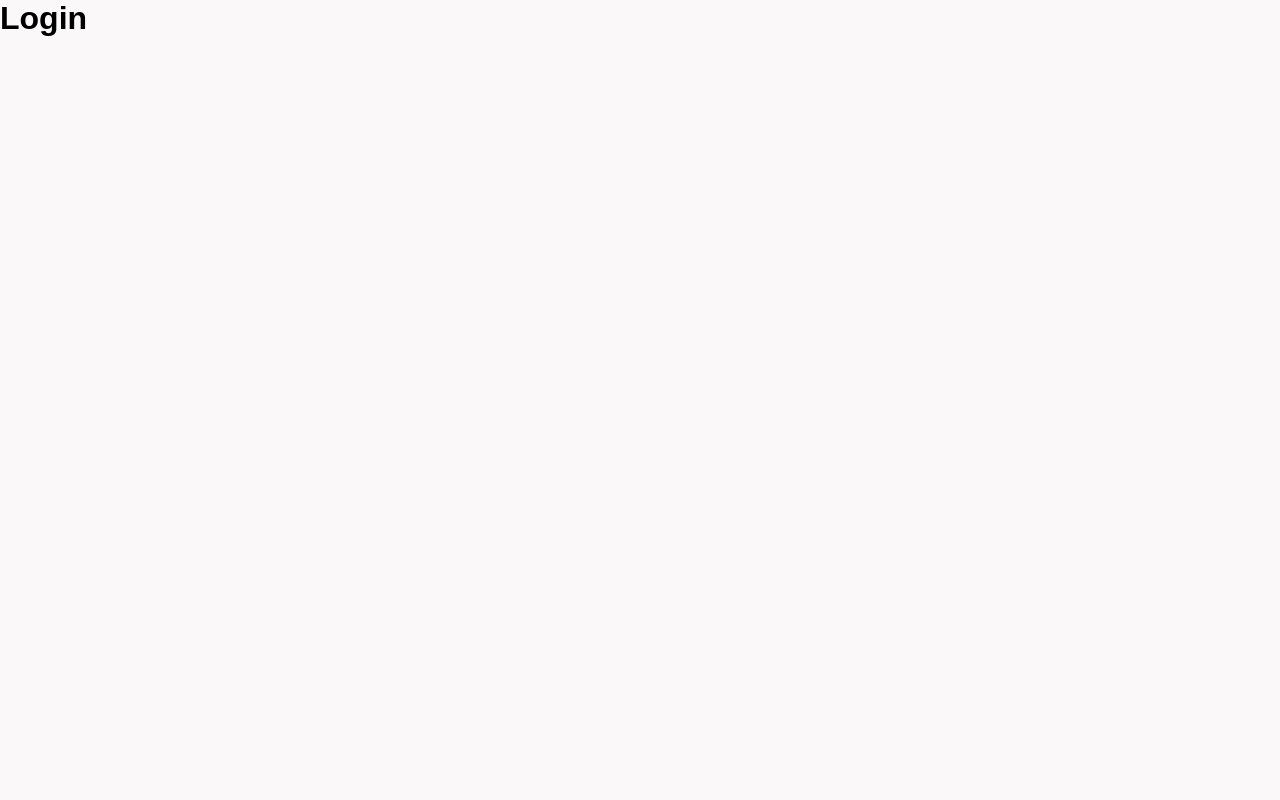
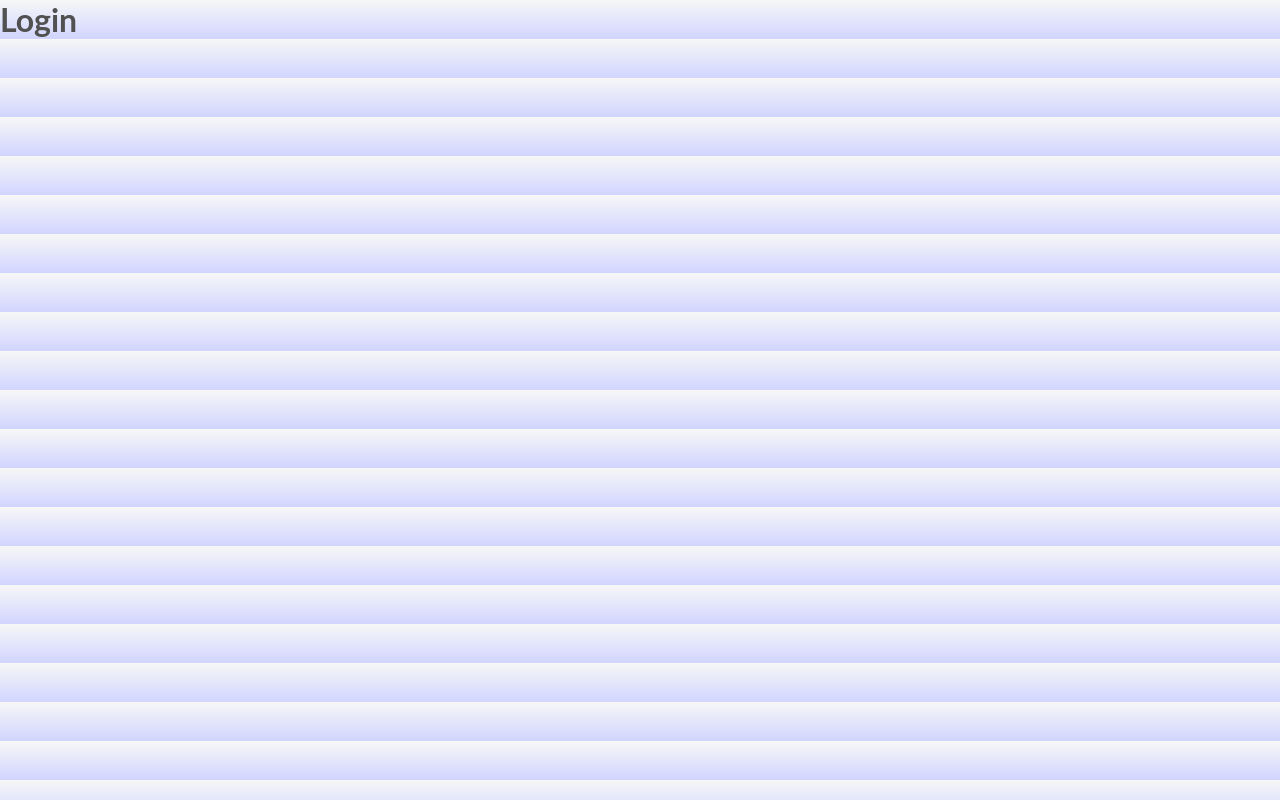
Before and after one commit to AndreTGama/portfolio, a React (Create React App) app: page /login in a window 1280 px wide. Built offline with nearby package versions, Linux system fonts and the light colour scheme.

Commit message:
change fonts, color and background in global style, change colors in projects card and remove library

```diff
--- a/src/components/Cards/Fancy/Fancy.style.tsx
+++ b/src/components/Cards/Fancy/Fancy.style.tsx
@@ -11,7 +11,7 @@ export const Container = styled.div`
 
     .flip-box-front,
     .flip-box-back {
-        background-image: linear-gradient(to right, #0f0c29, #302b63, #24243e);;
+        background-image: linear-gradient(to right, #8943D9, #6E5CD9, #302b63);
         background-size: cover;
         background-position: center;
         border-radius: 8px;
@@ -82,6 +82,12 @@ export const Container = styled.div`
     }
 `
 
+export const Star = styled.div`
+    display: flex;
+    justify-content: end;
+    padding-right: 15px;
+`
+
 export const Box = styled.div`
     position: relative;
     -webkit-backface-visibility: hidden;
--- a/src/components/Cards/Fancy/Index.tsx
+++ b/src/components/Cards/Fancy/Index.tsx
@@ -4,7 +4,6 @@ import * as Style from './Fancy.style'
 export default function Index() {
   return (
     <>
-        <Star />
         <Style.Container>
             <Style.Box>
                 <div className="flip-box">
@@ -15,8 +14,11 @@ export default function Index() {
                         </Style.Inner>
                     </div>
                     <div className="flip-box-back">
+                        <Style.Star>
+                            <Star value={0.3}/>
+                        </Style.Star>
                         <Style.Inner>
-                            <Style.Header>Custom Domains</Style.Header>
+                        <Style.Header>Custom Domains</Style.Header>
                             <Style.Paragraph>A short sentence describing this callout is.</Style.Paragraph>
                         </Style.Inner>
                     </div>
--- a/src/components/Icons/Star/Index.style.tsx
+++ b/src/components/Icons/Star/Index.style.tsx
@@ -1,49 +1,7 @@
 import styled from "styled-components";
 
-type Props = {
-    width: number
-}
-
-export const Star = styled.div`
-    .star{ width:150px; position: relative;color: #bdbdbd;}
-
-    .rating {
-    width:60%;
-    overflow: hidden;
-    white-space: nowrap;
-    }
-
-    .rating span{
-    font-size:30px;
-    white-space: nowrap;
-    overflow: hidden;
+export const Div = styled.div`
+    cursor: default;
     color: gold;
-    }
-
-    .rating span:before {
-    content:"\2606\2606\2606\2606\2606";
-    position: absolute;
-    color: #bdbdbd;
-    z-index: -1;
-    }
+    font-size: 30px;
 `
-
-export const Rating = styled.div<Props>`
-    overflow: hidden;
-    white-space: nowrap;
-    width: ${props => `${props.width}%`};
-`
-
-export const Span = styled.span`
-    font-size: 250px;
-    white-space: nowrap;
-    overflow: hidden;
-    color: gold;
-
-    &:before {
-        content:"\2606";
-        position: absolute;
-        color: #bdbdbd;
-        z-index: -1;
-    }
-`
--- a/src/components/Icons/Star/Index.tsx
+++ b/src/components/Icons/Star/Index.tsx
@@ -1,17 +1,13 @@
 import * as Style from './Index.style'
 
-export default function Index(): JSX.Element {
+type Props = {
+    value: number
+}
+export default function Index({ value } : Props): JSX.Element {
 
     return (
-        // <Style.Star>
-        //     <Style.Rating width={50}>
-        //         <Style.Span>&#x2605;</Style.Span>
-        //     </Style.Rating>
-        // </Style.Star>
-        <div className="star">
-            <div className="rating">
-                <span>&#x2605;&#x2605;&#x2605;&#x2605;&#x2605;</span>
-            </div>
-        </div>
+        <Style.Div>
+            <span title={`${value}`}>&#x2605;</span>
+        </Style.Div>
     );
 }
--- a/src/components/Projects/Index.tsx
+++ b/src/components/Projects/Index.tsx
@@ -1,5 +1,4 @@
 import { useEffect, useState } from 'react';
-import Tilt from '../Cards/Tilt/Index';
 import Fancy from '../Cards/Fancy/Index';
 import * as Global from '../../styles/global';
 
@@ -8,12 +7,13 @@ export default function Index(): JSX.Element {
 
     useEffect(() => {
         loadProjects();
-    }, []);
+    });
 
     const loadProjects = async() => {
         const res = await fetch('https://api.github.com/users/AndreTGama/repos');
         const data = await res.json();
         setProjects(data);
+        console.log(projects);
     }
 
     return (
--- a/src/pages/Home/index.tsx
+++ b/src/pages/Home/index.tsx
@@ -1,4 +1,3 @@
-import React from 'react';
 import Main from '../../components/Main';
 import Header from '../../components/Header/Header';
 import About from '../../components/About/About';
@@ -7,7 +6,7 @@ import Projects from '../../components/Projects/Index';
 export default function Home() {
     return (
         <Main>
-            {/* <Header /> */}
+            <Header />
             <About />
             <Projects />
         </Main>
--- a/src/routes/routes.tsx
+++ b/src/routes/routes.tsx
@@ -1,4 +1,3 @@
-import React from 'react';
 import { RouteObject, createBrowserRouter } from 'react-router-dom';
 import Login from '../pages/Login';
 import Home from '../pages/Home';
--- a/src/styles/global.tsx
+++ b/src/styles/global.tsx
@@ -1,5 +1,4 @@
 import styled, { createGlobalStyle } from 'styled-components';
-import { Colors } from './Colors.style';
 
 type State = {
     firstColor?: string;
@@ -21,21 +20,16 @@ export const Section = styled.section`
 export const GlobalStyle = createGlobalStyle`
     *{
         margin: 0;
-        font-family: 'Montserrat', sans-serif;
+        font-family: 'Lato';
+        color: rgb(81, 81, 81);
     }
     body {
-        background-color: ${Colors.primary};
+        background: linear-gradient(rgb(247, 247, 247), rgb(209, 213, 255));
         overflow-x: hidden;
     }
     a {
         color: inherit;
         text-decoration: inherit;
-    }
-    .content {
-        position: relative;
-        z-index: 2;
-        background-color: ${Colors.primary};
-        width: 100%;
     }
 `;
 
@@ -56,13 +50,6 @@ export const RowResponsive = styled(Row)<StateRow>`
 
 export const Container = styled(Section)<State>`
     padding: 3em;
-    ${props =>
-        props.linearEffect
-            ? `background: linear-gradient(${props.firstColor}, ${props.secondColor});`
-            : `background-color: ${
-                props.firstColor ? props.firstColor : '#FFF'
-            };
-    `};
 `;
 
 export const ContainerCenter = styled.section<State>`
```
Also changed, not shown: 2 other files (tests, documents, lock files or other folders).
